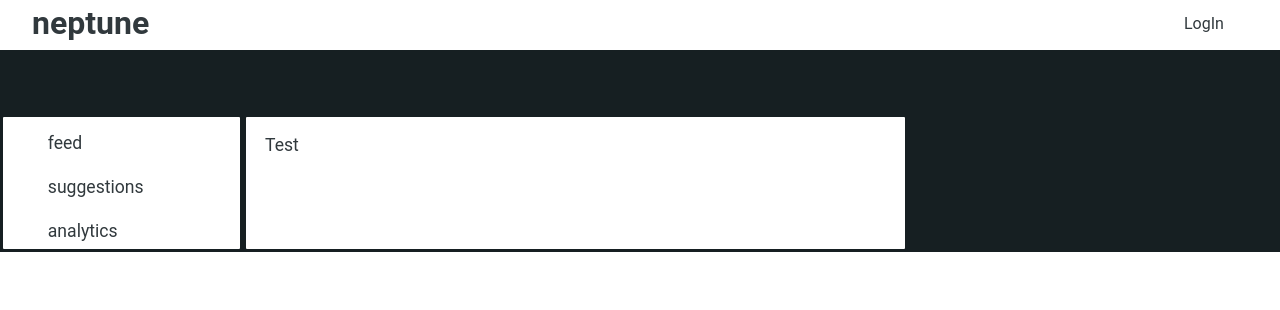
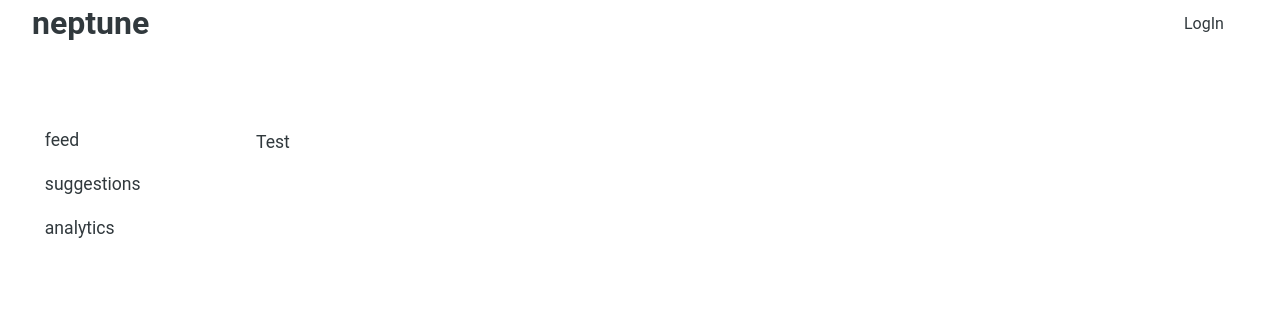
Before and after one commit to guy1011gaming/redditOS, a Django app: page /testing/dashboard/ in a window 1280 px wide. Shown: the top 310 px of the page. Run offline with Django 4.2, Linux system fonts and the light colour scheme.

Commit message:
added new color palette to css root

```diff
--- a/NeptuneWeb/static/css/style.css
+++ b/NeptuneWeb/static/css/style.css
@@ -9,6 +9,11 @@
     --main-font-color: #31393D;
     --main-border-color: #161f22;
     --main-hover-color: #999;
+    --main-palette-color-1: #CE96A6;
+    --main-palette-color-2: #3b3355;
+    --main-palette-color-3: #5D5D81;
+    --main-palette-color-4: #A3CEF1;
+    --main-palette-color-5: #F9F9ED;
 }
 
 ::selection {
@@ -63,7 +68,7 @@ header {
 .flex-containerBody {
     display: flex;
     justify-content: flex-start;
-    background-color: var(--main-border-color);
+    background-color: var(--main-bg-color);
 }
 .flex-containerBody > nav {
     background-color: var(--main-accent-color);
@@ -74,9 +79,6 @@ header {
     margin: 5% 0 0 0;
     padding: 0 0 0 3.5%;
     float: left;
-    border: var(--main-border-color);
-    border-radius: 4px;
-    border-style: solid;
 }
 .flex-containerBody > section {
     background-color: var(--main-accent-color);
@@ -87,9 +89,6 @@ header {
     margin: 5% 0 0 0;
     padding: 0 0 0 1.5%;
     float: left;
-    border: var(--main-border-color);
-    border-radius: 4px;
-    border-style: solid;
 }
 
 ul {
```
Also changed, not shown: 1 other file.
